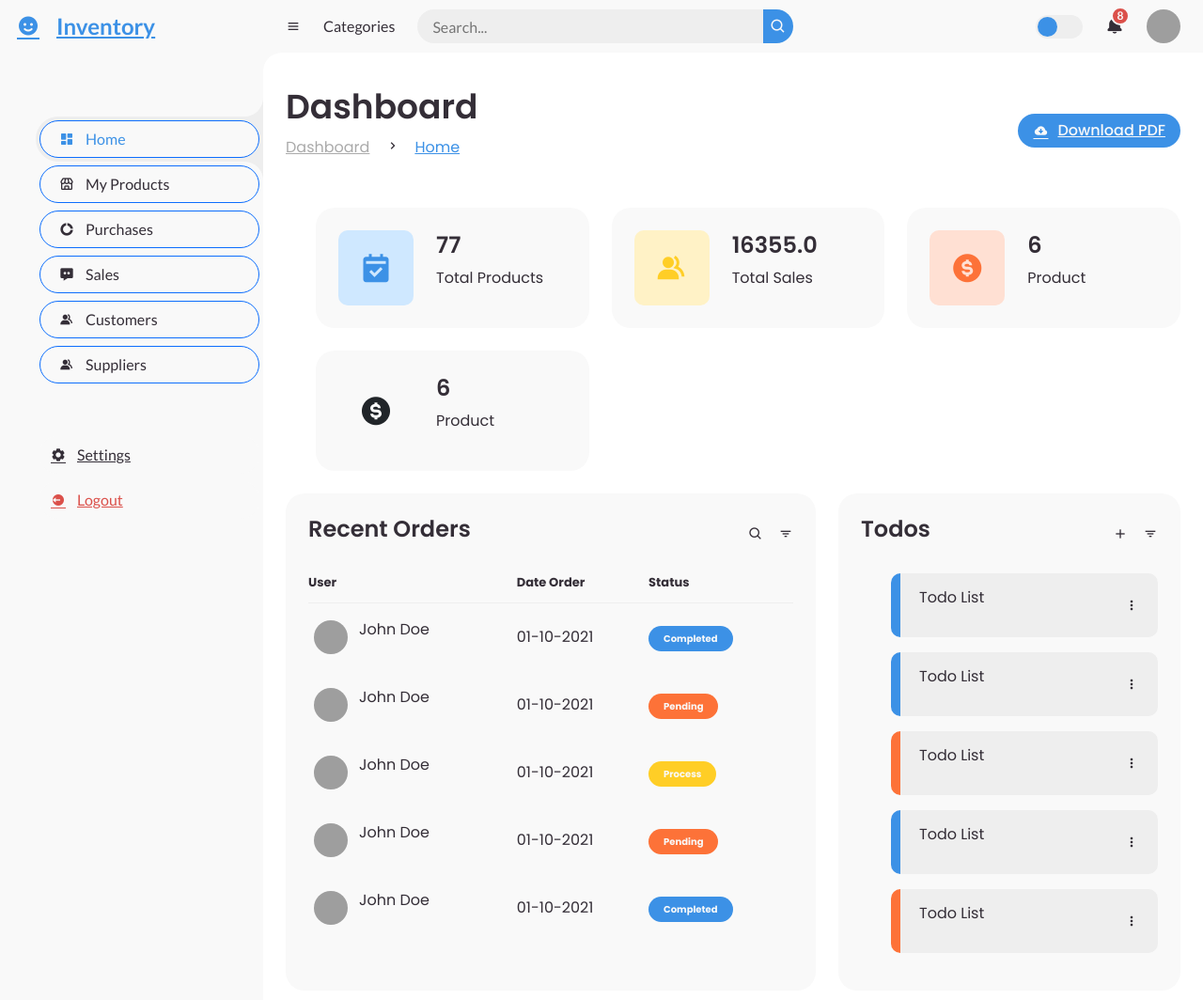
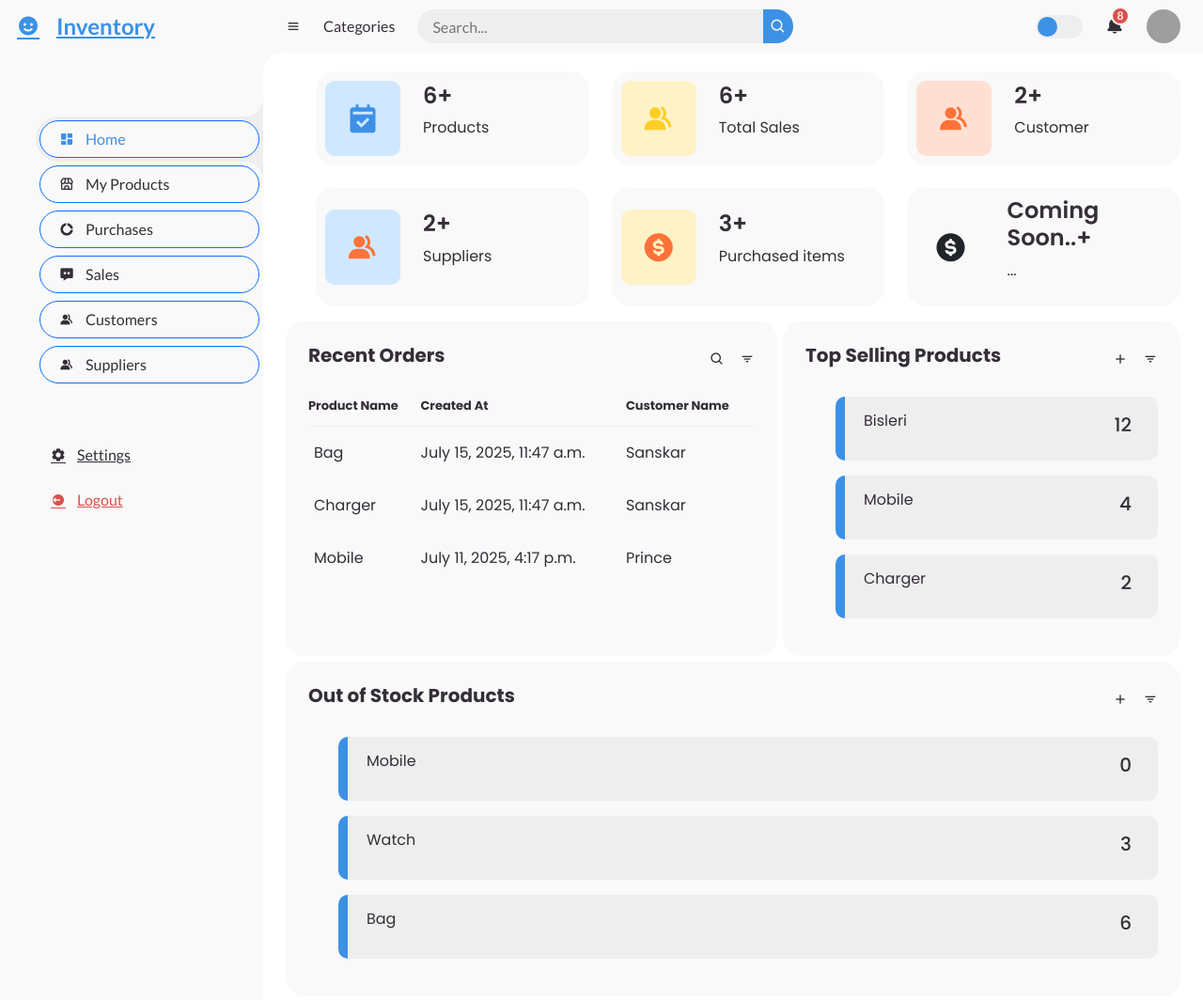
Before and after one commit to smaurya4941/Inventory, a Django app: page / in a window 1280 px wide. Shown: the whole page at 94% size. Run offline with Django 5.2, Linux system fonts and the light colour scheme; data comes from the database, SQL or seed files in the repository; both versions use the stored data as it was after the commit; some libraries are stand-ins or nearby versions; grey boxes are pictures that could not be loaded.

Commit message:
top seeling,out of stock updated

```diff
--- a/inventory/templates/dashboard/index.html
+++ b/inventory/templates/dashboard/index.html
@@ -1,9 +1,5 @@
 {% extends "base.html" %}
 {% load static %}
-
-
-
-
 
 
 
@@ -11,144 +7,124 @@
 
 <!-- MAIN -->
 <main>
-	<div class="head-title">
-		<div class="left">
-			<h1>Dashboard</h1>
-			<ul class="breadcrumb">
-				<li>
-					<a href="#">Dashboard</a>
-				</li>
-				<li><i class='bx bx-chevron-right' ></i></li>
-				<li>
-					<a class="active" href="#">Home</a>
-				</li>
-			</ul>
-		</div>
-		<a href="#" class="btn-download">
-			<i class='bx bxs-cloud-download' ></i>
-			<span class="text">Download PDF</span>
-		</a>
-	</div>
 
-	<ul class="box-info">
+
+	<ul class="box-info mt-0">
 		<li>
 			<i class='bx bxs-calendar-check' ></i>
 			<span class="text">
-				<h3>{{total_product}}</h3>
-				<p>Total Products</p>
+				<h3>{{prod_count}}+</h3>
+				<p> Products</p>
 			</span>
 		</li>
 		<li>
 			<i class='bx bxs-group' ></i>
 			<span class="text">
-				<h3>{{total_sales}}</h3>
+				<h3>{{sales_count}}+</h3>
 				<p>Total Sales</p>
+			</span>
+		</li>
+		<li>
+			<i class='bx bxs-group' ></i>
+			<span class="text">
+				<h3>{{customer_count}}+</h3>
+				<p>Customer</p>
+			</span>
+		</li>
+		<li>
+			<i class='bx bxs-group' ></i>
+			<span class="text">
+				<h3>{{supplier_count}}+</h3>
+				<p>Suppliers</p>
 			</span>
 		</li>
 		<li>
 			<i class='bx bxs-dollar-circle' ></i>
 			<span class="text">
-				<h3>{{prod_count}}</h3>
-				<p>Product</p>
+				<h3>{{purchase_count}}+</h3>
+				<p>Purchased items</p>
 			</span>
 		</li>
+
 		<li>
 			<i class='bx bxs-dollar-circle' ></i>
 			<span class="text">
-				<h3>{{prod_count}}</h3>
-				<p>Product</p>
+				<h3>Coming Soon..+</h3>
+				<p>...</p>
 			</span>
 		</li>
+
 	</ul>
 
 
 	<div class="table-data">
+		<!--Recent Orders-->
 		<div class="order">
 			<div class="head">
-				<h3>Recent Orders</h3>
+				<h5>Recent Orders</h5>
 				<i class='bx bx-search' ></i>
 				<i class='bx bx-filter' ></i>
 			</div>
 			<table>
 				<thead>
 					<tr>
-						<th>User</th>
-						<th>Date Order</th>
-						<th>Status</th>
+						<th>Product Name</th>
+						<th>Created At</th>
+						<th>Customer Name</th>
 					</tr>
 				</thead>
 				<tbody>
+					{% for p in salesByDate %}
 					<tr>
-						<td>
-							<img src="img/people.png">
-							<p>John Doe</p>
-						</td>
-						<td>01-10-2021</td>
-						<td><span class="status completed">Completed</span></td>
+						<td>{{ p.product.name }}</td>
+						<td>{{ p.sale_date }}</td>
+						<td>{{p.customer.name}}</td>
+
 					</tr>
+					{% empty %}
 					<tr>
-						<td>
-							<img src="img/people.png">
-							<p>John Doe</p>
-						</td>
-						<td>01-10-2021</td>
-						<td><span class="status pending">Pending</span></td>
+						<td colspan="2">No recent products found.</td>
 					</tr>
-					<tr>
-						<td>
-							<img src="img/people.png">
-							<p>John Doe</p>
-						</td>
-						<td>01-10-2021</td>
-						<td><span class="status process">Process</span></td>
-					</tr>
-					<tr>
-						<td>
-							<img src="img/people.png">
-							<p>John Doe</p>
-						</td>
-						<td>01-10-2021</td>
-						<td><span class="status pending">Pending</span></td>
-					</tr>
-					<tr>
-						<td>
-							<img src="img/people.png">
-							<p>John Doe</p>
-						</td>
-						<td>01-10-2021</td>
-						<td><span class="status completed">Completed</span></td>
-					</tr>
+					{% endfor %}
 				</tbody>
 			</table>
+
 		</div>
+		<!--Recent ordrs-->
+		<!--Top selling Products-->
 		<div class="todo">
 			<div class="head">
-				<h3>Todos</h3>
+				<h5>Top Selling Products</h5>
 				<i class='bx bx-plus' ></i>
 				<i class='bx bx-filter' ></i>
 			</div>
+			{% for p in topSelling %}
 			<ul class="todo-list">
 				<li class="completed">
-					<p>Todo List</p>
-					<i class='bx bx-dots-vertical-rounded' ></i>
-				</li>
-				<li class="completed">
-					<p>Todo List</p>
-					<i class='bx bx-dots-vertical-rounded' ></i>
-				</li>
-				<li class="not-completed">
-					<p>Todo List</p>
-					<i class='bx bx-dots-vertical-rounded' ></i>
-				</li>
-				<li class="completed">
-					<p>Todo List</p>
-					<i class='bx bx-dots-vertical-rounded' ></i>
-				</li>
-				<li class="not-completed">
-					<p>Todo List</p>
-					<i class='bx bx-dots-vertical-rounded' ></i>
+					<p>{{p.product.name}}</p> <h5 class="mx-2">{{p.quantity}}</h5>
 				</li>
 			</ul>
+			{% endfor %}
+		</div>
+
+		<!--todo 2-->
+		<div class="todo">
+			<div class="head">
+				<h5> Out of Stock Products</h5>
+				<i class='bx bx-plus' ></i>
+				<i class='bx bx-filter' ></i>
+			</div>
+			{% for p in lowStockProducts %}
+			<ul class="todo-list">
+				<li class="completed">
+					<p>{{p.name}}</p> <h5 class="mx-2">{{p.quantity}}</h5>
+					{% comment %} <i class='bx bx-dots-vertical-rounded' ></i> {% endcomment %}
+				</li>
+
+			</ul>
+
+			{% endfor %}
+
 		</div>
 	</div>
 </main>
--- a/inventory/views.py
+++ b/inventory/views.py
@@ -196,9 +196,35 @@ def delete_sales(request,pk):
 
 def dashboard(request):
     product=Product.objects.all()
-    prod_count=Product.objects.count()
+    sales=Sale.objects.all()
+    customer=Customer.objects.all()
+    supplier=Supplier.objects.all()
+    purchase=Purchase.objects.all()
+    #Counting of each models items
+    prod_count=product.count()
+    sales_count=sales.count()
+    customer_count=customer.count()
+    supplier_count=supplier.count()
+    purchase_count=purchase.count()
+
+    # counting total prices of all quantity of individual model
+
     total_product = Product.objects.aggregate(total=Sum('quantity'))['total'] or 0
     total_sales = Sale.objects.aggregate(
     total=Sum(F('quantity') * F('sale_price'), output_field=FloatField())
 )['total'] or 0
-    return render(request,'dashboard/index.html',{'product':product,'total_product':total_product,'total_sales':total_sales,'prod_count':prod_count})
+    #recent orders
+    salesByDate = Sale.objects.all().order_by('-sale_date')[:3]
+    #top selling producst
+    topSelling=Sale.objects.all().order_by('-quantity')[:3]
+    #out of stock products
+    outOfStock=Product.objects.filter(quantity=0)
+    #low stock product
+    lowStockProducts = Product.objects.filter(quantity__lt=10).order_by('quantity')
+    return render(request,'dashboard/index.html',{'product':product,'prod_count':prod_count,'outOfStock':outOfStock,'lowStockProducts':lowStockProducts,
+                                                  'sales':sales,'sales_count':sales_count,'salesByDate': salesByDate,'topSelling':topSelling,
+                                                  'customer':customer,'customer_count':customer_count,
+                                                  'supplier':supplier,'supplier_count':supplier_count,
+                                                  'purchase':purchase,'purchase_count':purchase_count})
+
+#view for recent order or recent sold products
--- a/static/css/style.css
+++ b/static/css/style.css
@@ -311,51 +311,10 @@ body {
 /* MAIN */
 #content main {
 	width: 100%;
-	padding: 36px 24px;
+	padding: 20px 24px;
 	font-family: var(--poppins);
-	max-height: calc(100vh - 56px);
+	max-height: calc(100vh - 40px);
 	overflow-y: auto;
-}
-#content main .head-title {
-	display: flex;
-	align-items: center;
-	justify-content: space-between;
-	grid-gap: 16px;
-	flex-wrap: wrap;
-}
-#content main .head-title .left h1 {
-	font-size: 36px;
-	font-weight: 600;
-	margin-bottom: 10px;
-	color: var(--dark);
-}
-#content main .head-title .left .breadcrumb {
-	display: flex;
-	align-items: center;
-	grid-gap: 16px;
-}
-#content main .head-title .left .breadcrumb li {
-	color: var(--dark);
-}
-#content main .head-title .left .breadcrumb li a {
-	color: var(--dark-grey);
-	pointer-events: none;
-}
-#content main .head-title .left .breadcrumb li a.active {
-	color: var(--blue);
-	pointer-events: unset;
-}
-#content main .head-title .btn-download {
-	height: 36px;
-	padding: 0 16px;
-	border-radius: 36px;
-	background: var(--blue);
-	color: var(--light);
-	display: flex;
-	justify-content: center;
-	align-items: center;
-	grid-gap: 10px;
-	font-weight: 500;
 }
 
 
@@ -365,10 +324,10 @@ body {
 	display: grid;
 	grid-template-columns: repeat(auto-fit, minmax(240px, 1fr));
 	grid-gap: 24px;
-	margin-top: 36px;
+
 }
 #content main .box-info li {
-	padding: 24px;
+	padding: 10px;
 	background: var(--light);
 	border-radius: 20px;
 	display: flex;
@@ -384,6 +343,7 @@ body {
 	justify-content: center;
 	align-items: center;
 }
+
 #content main .box-info li:nth-child(1) .bx {
 	background: var(--light-blue);
 	color: var(--blue);
@@ -396,6 +356,15 @@ body {
 	background: var(--light-orange);
 	color: var(--orange);
 }
+#content main .box-info li:nth-child(4) .bx {
+	background: var(--light-blue);
+	color: var(--orange);
+}
+#content main .box-info li:nth-child(5) .bx {
+	background: var(--light-yellow);
+	color: var(--orange);
+}
+
 #content main .box-info li .text h3 {
 	font-size: 24px;
 	font-weight: 600;
@@ -412,8 +381,8 @@ body {
 #content main .table-data {
 	display: flex;
 	flex-wrap: wrap;
-	grid-gap: 24px;
-	margin-top: 24px;
+	grid-gap: 6px;
+	margin-top: 6px;
 	width: 100%;
 	color: var(--dark);
 }
@@ -429,10 +398,9 @@ body {
 	grid-gap: 16px;
 	margin-bottom: 24px;
 }
-#content main .table-data .head h3 {
+#content main .table-data .head h5 {
 	margin-right: auto;
-	font-size: 24px;
-	font-weight: 600;
+	font-weight: 800;
 }
 #content main .table-data .head .bx {
 	cursor: pointer;
@@ -440,7 +408,7 @@ body {
 
 #content main .table-data .order {
 	flex-grow: 1;
-	flex-basis: 500px;
+	flex-basis: 400px;
 }
 #content main .table-data .order table {
 	width: 100%;
@@ -592,3 +560,7 @@ body {
 		min-width: 420px;
 	}
 }
+#content main .box-info li .bx:hover {
+    transform: scale(1.1);
+    transition: 0.3s;
+}
```
Also changed, not shown: inventory/templates/dashboard/dashboard.html (deleted, +0 -7 lines), db.sqlite3, inventory/urls.py (line endings or trailing spaces).
